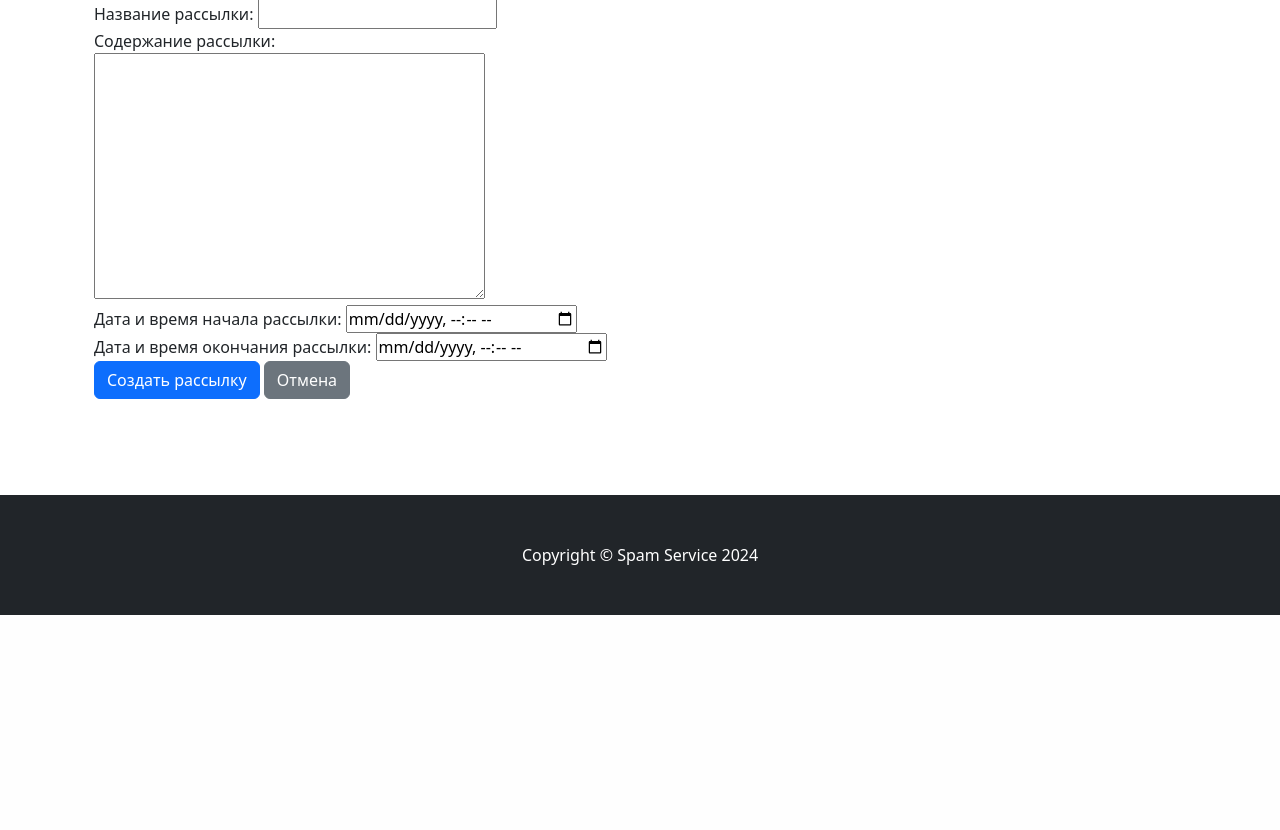
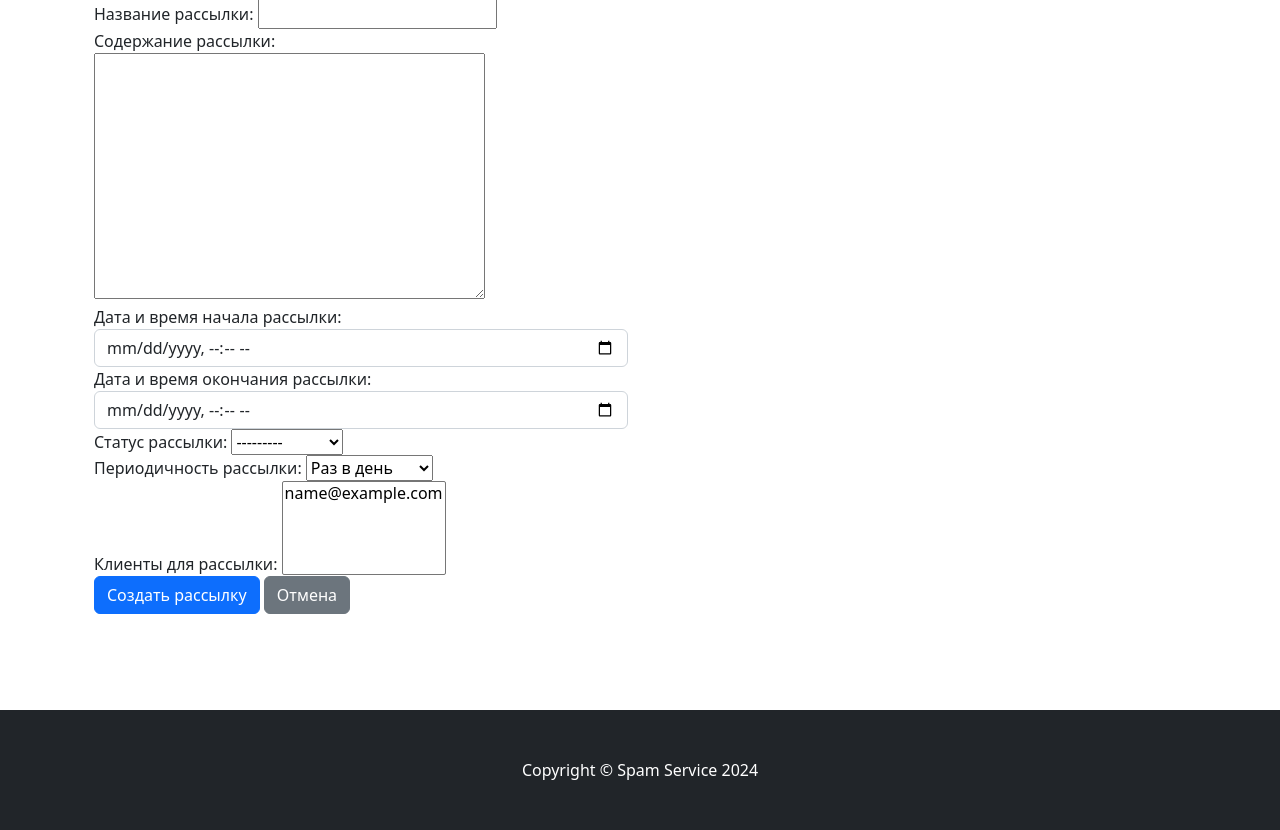
Before and after one commit to EvgeniiErmak/Django_Spam_Service_2024, a Django app: page /mailings/create/ in a window 1280 px wide. Shown: the part 215-1045 px from the top of the page. Before the commit the page ends 830 px from the top, so only its background shows below. Run offline with Django 5.2, Linux system fonts and the light colour scheme; tables that the repository leaves empty hold one stand-in row (values such as "Sample post"); some libraries are stand-ins or nearby versions.

Commit message:
Реализация рассылок - шаблоны рассылки готовы

```diff
--- a/mailing_service/forms.py
+++ b/mailing_service/forms.py
@@ -30,11 +30,19 @@ class ClientDeleteConfirmationForm(forms.ModelForm):
 class MailingForm(forms.ModelForm):
     class Meta:
         model = Mailing
-        fields = ['title', 'content', 'start_time', 'end_time']
-        widgets = {
-            'start_time': forms.DateTimeInput(attrs={'type': 'datetime-local', 'placeholder': 'YYYY-MM-DDTHH:MM'}),
-            'end_time': forms.DateTimeInput(attrs={'type': 'datetime-local', 'placeholder': 'YYYY-MM-DDTHH:MM'}),
-        }
+        fields = ['title', 'content', 'clients', 'start_time', 'end_time', 'frequency', 'status']
+
+    def __init__(self, *args, **kwargs):
+        super().__init__(*args, **kwargs)
+        self.fields['clients'].widget.attrs['class'] = 'selectpicker'  # Добавляем класс Bootstrap для стилизации
+
+    def clean(self):
+        cleaned_data = super().clean()
+        start_time = cleaned_data.get('start_time')
+        end_time = cleaned_data.get('end_time')
+
+        if start_time and end_time and start_time > end_time:
+            raise forms.ValidationError("Дата начала не может быть позже даты окончания.")
 
 
 class MessageForm(forms.ModelForm):
--- a/mailing_service/models.py
+++ b/mailing_service/models.py
@@ -3,8 +3,8 @@ from django.db import models
 
 
 class Client(models.Model):
-    email = models.EmailField(unique=True)  # Уникальность почты
-    full_name = models.CharField(max_length=100, unique=True)  # Уникальность имени
+    email = models.EmailField(unique=True)
+    full_name = models.CharField(max_length=100, unique=True)
     comment = models.TextField(blank=True)
 
     def __str__(self):
@@ -12,13 +12,25 @@ class Client(models.Model):
 
 
 class Mailing(models.Model):
+    FREQUENCY_CHOICES = [
+        ('daily', 'Раз в день'),
+        ('weekly', 'Раз в неделю'),
+        ('monthly', 'Раз в месяц'),
+    ]
+
+    STATUS_CHOICES = [
+        ('created', 'Создана'),
+        ('started', 'Запущена'),
+        ('completed', 'Завершена'),
+    ]
+
     title = models.CharField(max_length=255)
     content = models.TextField()
     clients = models.ManyToManyField(Client)
     start_time = models.DateTimeField()
     end_time = models.DateTimeField()
-    delivery_time = models.DateTimeField(blank=True, null=True)
-    status = models.CharField(max_length=20, choices=[('created', 'Создана'), ('started', 'Запущена'), ('completed', 'Завершена')])
+    frequency = models.CharField(choices=FREQUENCY_CHOICES, default='daily', max_length=20)
+    status = models.CharField(max_length=20, choices=STATUS_CHOICES)
 
     def __str__(self):
         return self.title
--- a/mailing_service/templates/mailing_service/mailing_form.html
+++ b/mailing_service/templates/mailing_service/mailing_form.html
@@ -18,11 +18,23 @@
                     </div>
                     <div class="form-group">
                         <label for="id_start_time">Дата и время начала рассылки:</label>
-                        {{ form.start_time }}
+                        <input type="datetime-local" class="form-control" id="id_start_time" name="start_time" placeholder="YYYY-MM-DD HH:MM">
                     </div>
                     <div class="form-group">
                         <label for="id_end_time">Дата и время окончания рассылки:</label>
-                        {{ form.end_time }}
+                        <input type="datetime-local" class="form-control" id="id_end_time" name="end_time" placeholder="YYYY-MM-DD HH:MM">
+                    </div>
+                    <div class="form-group">
+                        <label for="id_status">Статус рассылки:</label>
+                        {{ form.status }}
+                    </div>
+                    <div class="form-group">
+                        <label for="id_frequency">Периодичность рассылки:</label>
+                        {{ form.frequency }}
+                    </div>
+                    <div class="form-group">
+                        <label for="id_clients">Клиенты для рассылки:</label>
+                        {{ form.clients }}
                     </div>
                     <button type="submit" class="btn btn-primary">Создать рассылку</button>
                     <a href="{% url 'mailing_service:mailing_list' %}" class="btn btn-secondary">Отмена</a>
--- a/mailing_service/views.py
+++ b/mailing_service/views.py
@@ -145,13 +145,14 @@ class MailingDeleteView(DeleteView):
     template_name = 'mailing_service/mailing_delete.html'
     success_url = reverse_lazy('mailing_service:mailing_list')
 
-    def post(self, request, *args, **kwargs):
-        selected_mailings = request.POST.getlist('selected_mailings')
+    def get_success_url(self):
+        return self.success_url
 
-        if 'delete_selected' in request.POST:
-            Mailing.objects.filter(pk__in=selected_mailings).delete()
-
-        return redirect(reverse_lazy('mailing_service:mailing_list'))
+    def delete(self, request, *args, **kwargs):
+        self.object = self.get_object()
+        success_url = self.get_success_url()
+        self.object.delete()
+        return HttpResponseRedirect(success_url)
 
 
 class MessageListView(ListView):
```
Also changed, not shown: mailing_service/templates/mailing_service/mailing_list.html (+7 -4 lines), mailing_service/migrations/0001_initial.py, mailing_service/migrations/0002_alter_client_email_alter_client_full_name.py (deleted), mailing_service/migrations/0002_remove_mailing_delivery_time_mailing_frequency.py (added).
